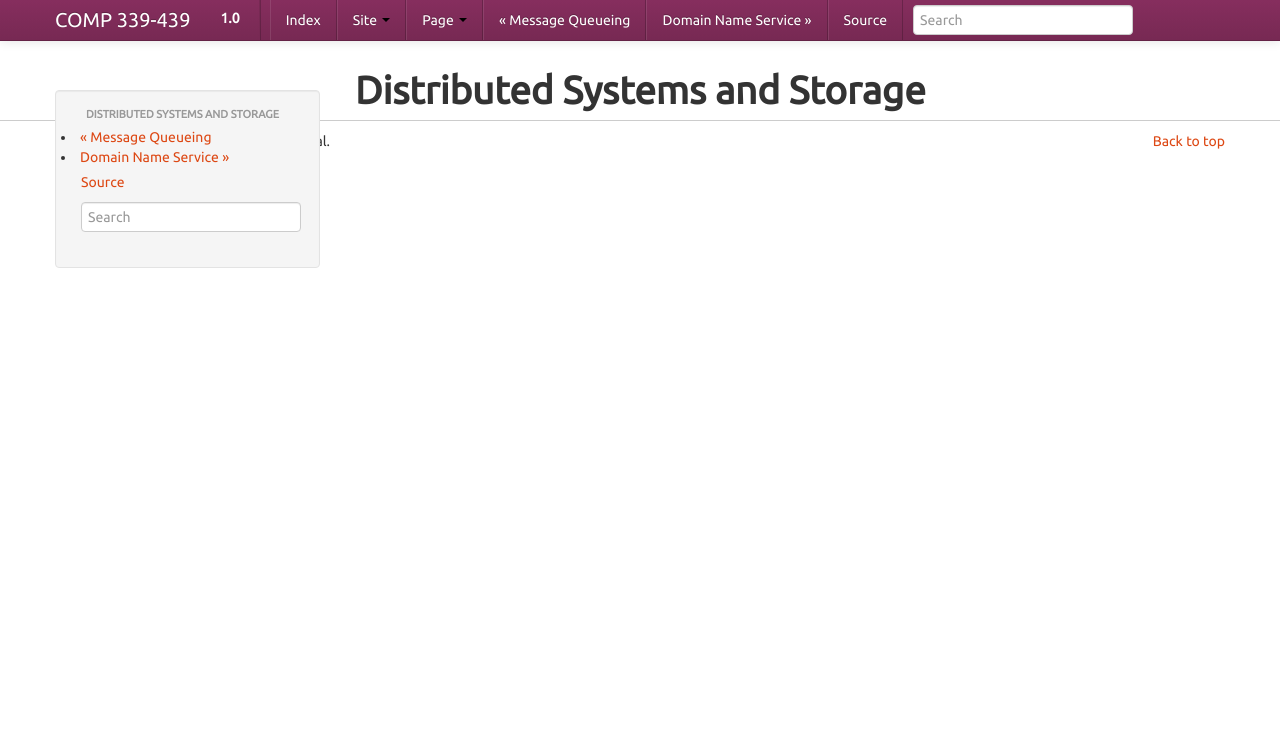
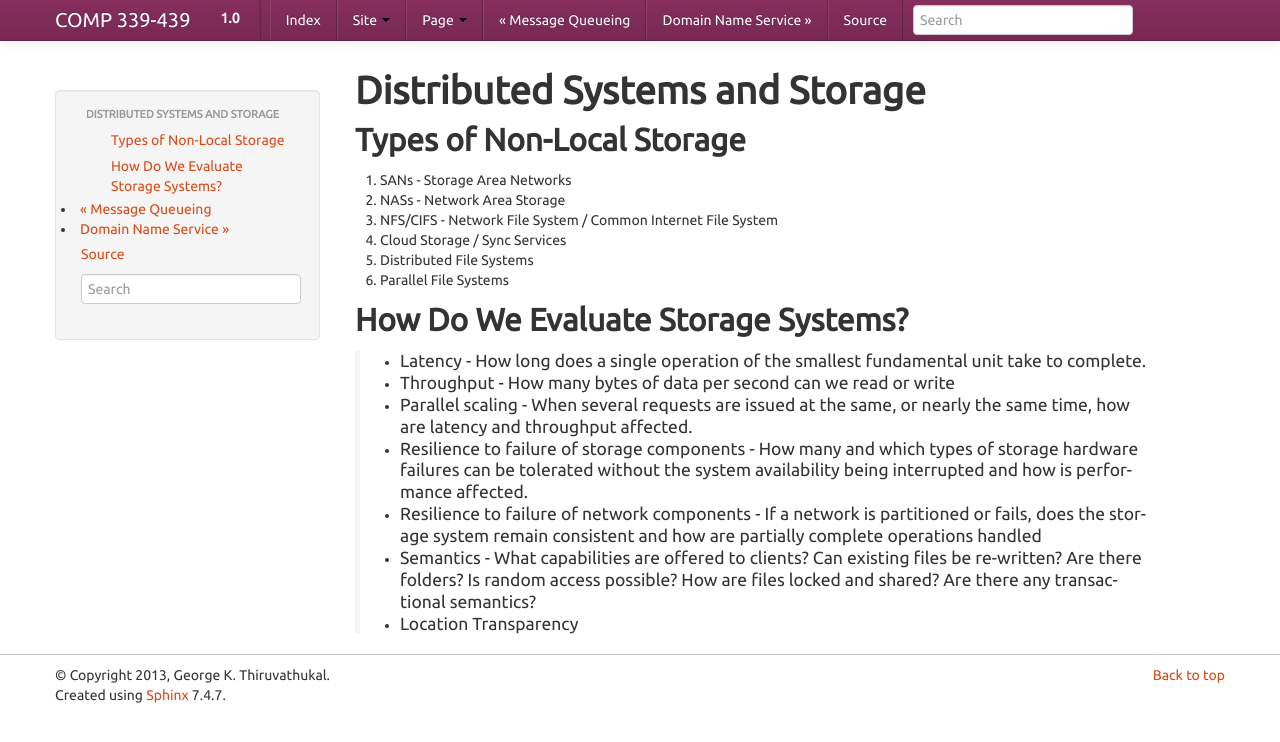
Before and after one commit to LoyolaChicagoBooks/distributedsystems, a Sphinx documentation site: the page built from source/storage.rst, in a window 1280 px wide. Shown: the top 742 px of the page. Built offline with Sphinx 7.4.7, drawn with Linux system fonts in a browser that asks for light colours.

Commit message:
initial storage lecture

```diff
--- a/source/storage.rst
+++ b/source/storage.rst
@@ -1,2 +1,21 @@
 Distributed Systems and Storage
 ===============================
+
+Types of Non-Local Storage
+--------------------------
+#. SANs - Storage Area Networks
+#. NASs - Network Area Storage
+#. NFS/CIFS - Network File System / Common Internet File System
+#. Cloud Storage / Sync Services
+#. Distributed File Systems
+#. Parallel File Systems
+
+How Do We Evaluate Storage Systems?
+-----------------------------------
+ - Latency - How long does a single operation of the smallest fundamental unit take to complete.
+ - Throughput - How many bytes of data per second can we read or write
+ - Parallel scaling - When several requests are issued at the same, or nearly the same time, how are latency and throughput affected.
+ - Resilience to failure of storage components - How many and which types of storage hardware failures can be tolerated without the system availability being interrupted and how is performance affected.
+ - Resilience to failure of network components - If a network is partitioned or fails, does the storage system remain consistent and how are partially complete operations handled
+ - Semantics - What capabilities are offered to clients? Can existing files be re-written? Are there folders? Is random access possible? How are files locked and shared? Are there any transactional semantics?
+ - Location Transparency
```
